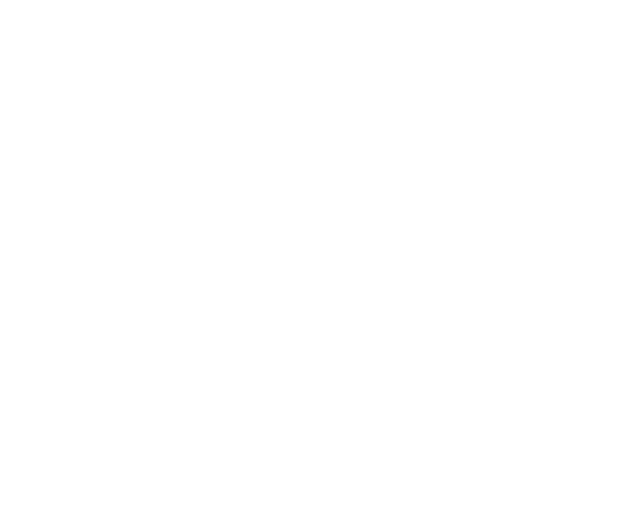
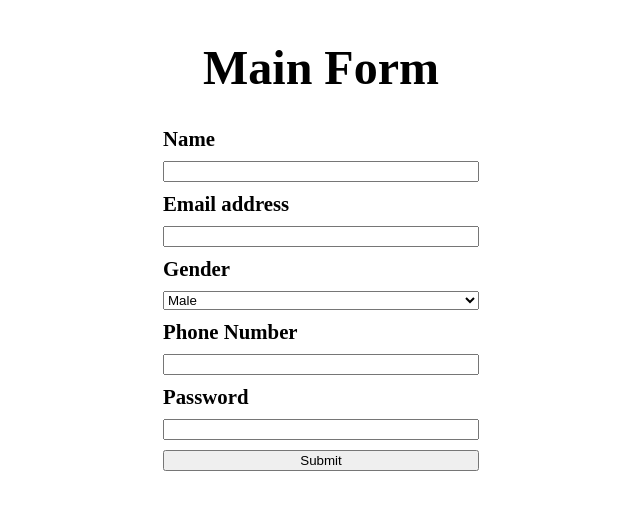
Before and after one commit to Kshitinjay/React-will-you-be-my-valentine---Signup-Form, a React app: page / in a window 1280 px wide. Shown: the top 510 px of the page, without its empty margins (319-959 px from the left). Built offline with nearby package versions, Linux system fonts and the light colour scheme.

Commit message:
checking

```diff
--- a/src/components/App.js
+++ b/src/components/App.js
@@ -1,11 +1,61 @@
-import React, {Component, useState} from "react";
-import '../styles/App.css';
+import React, { Component, useState } from "react";
+import MainForm from "./MainForm/";
+import "../styles/App.css";
 
 const App = () => {
+  const [uName, setUname] = useState("");
+  const [eMail,setEmail] = useState("");
+  const [gender,setGender] = useState("Male");
+  const [phone,setPhone] = useState("");
+  const [password,setPassword] = useState("");
+  const [errorMsg,setErrormsg] = useState("");
+
+  const handleName = (event) => {
+    setUname(event.target.value);
+  };
+
+  const handleEmail = (event) => {
+    setEmail(event.target.value);
+  };
+
+  const handleGender = (event) => {
+    setGender(event.target.value);
+  };
+
+  const handlePhone = (event) => {
+    setPhone(event.target.value);
+  };
+
+  const handlePassword = (event) => {
+    setPassword(event.target.value);
+  };
+
+  const handleSubmit = (e) =>{
+    console.log("submit button clicked");
+    console.log(uName);
+    console.log(eMail);
+    console.log(gender);
+    console.log(phone);
+    console.log(password);
+    if(!uName || !eMail || !phone ||!password){
+      setErrormsg("All fields are mandatory");
+      e.preventDefault();
+    }
+  }
   return (
-    <div id="main"></div>
-  )
-}
-
+    <div id="main">
+      <MainForm
+        handleName={handleName}
+        handleEmail={handleEmail}
+        handleGender={handleGender}
+        defGender={gender}
+        handlePhone={handlePhone}
+        handlePassword={handlePassword}
+        handleSubmit={handleSubmit}
+        showError={errorMsg}
+      />
+    </div>
+  );
+};
 
 export default App;
--- /dev/null
+++ b/src/components/MainForm/index.js
@@ -0,0 +1,35 @@
+import React from "react";
+import '../MainForm/style.css';
+const MainForm = (props) => {
+  return (
+    <div className="formContainer">
+      <h1>Main Form</h1>
+      <form action="" onSubmit={props.handleSubmit}>
+        <label htmlFor="name">Name</label>
+        <input type="text" data-testid='name' autoComplete="off" onChange={props.handleName}/>
+
+        <label htmlFor="email">Email address</label>
+        <input type="email" data-testid = 'email' autoComplete="off" onChange={props.handleEmail}/>
+
+        <label htmlFor="gender">Gender</label>
+        <select name="" data-testid = 'gender' onChange={props.handleGender} value={props.defGender}>
+            <option >Male</option>
+            <option >Female</option>
+            <option >Other</option>
+        </select>
+
+        <label htmlFor="phone">Phone Number</label>
+        <input type="number" data-testid = 'phoneNumber' autoComplete="off" onChange={props.handlePhone}/>
+
+        <label htmlFor="password">Password</label>
+        <input type="password" data-testid = 'password' autoComplete="off" onChange={props.handlePassword}/>
+
+        <button type="submit" data-testid = 'submit'>Submit</button>
+        <p>{props.showError}</p>
+
+      </form>
+    </div>
+  );
+};
+
+export default MainForm;
--- /dev/null
+++ b/src/components/MainForm/style.css
@@ -0,0 +1,24 @@
+.formContainer{
+    display: flex;
+    flex-direction: column;
+    justify-content: center;
+    align-items: center;
+}
+h1{
+    font-size: 3rem;
+}
+form{
+    display: flex;
+    flex-direction: column;
+    width: 25%;
+}
+label{
+    font-size: 1.3rem;
+    font-weight: 600;
+}
+input{
+    margin: 10px 0 10px 0;
+}
+select{
+    margin: 10px 0 10px 0;
+}
--- a/src/styles/App.css
+++ b/src/styles/App.css
@@ -1,3 +1,4 @@
+/*
 h1 {
     color: #27aedb;
     text-align: center;
@@ -9,4 +10,4 @@
     text-align: center;
     justify-content: center;
     align-items: center;
-}
+} */
```
